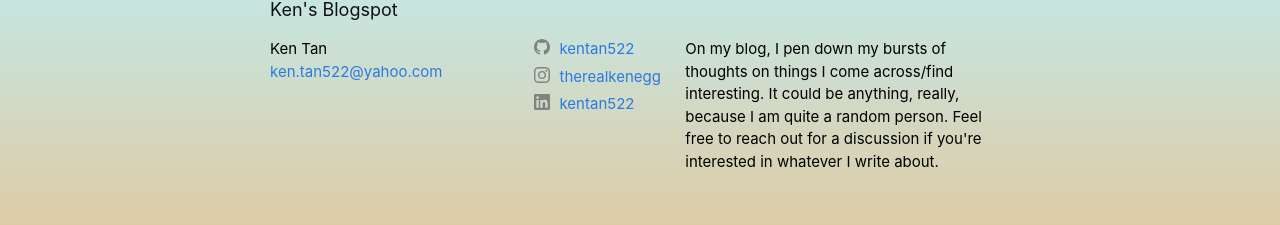
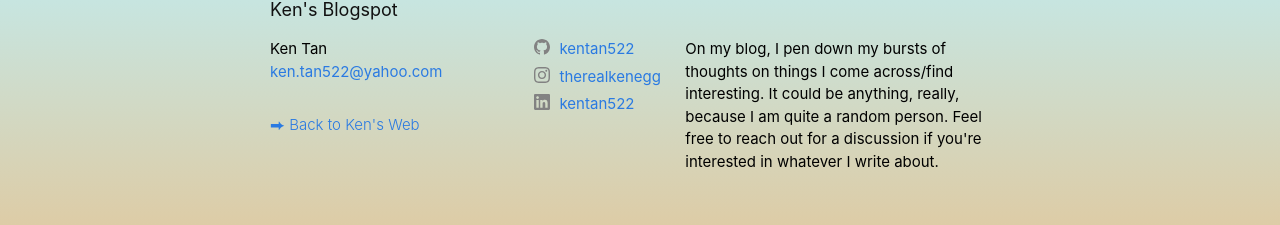
Before and after one commit to kentan522/myblogspot, a Jekyll site: the page built from index.markdown, in a window 1280 px wide. Shown: the part 667-892 px from the top of the page. Built offline with Jekyll 4.4.1, drawn with Linux system fonts in a browser that asks for light colours.

Commit message:
added functionality to return to home

```diff
--- a/_includes/footer.html
+++ b/_includes/footer.html
@@ -19,6 +19,7 @@
             <li><a class="u-email" href="mailto:{{ site.email }}">{{ site.email }}</a></li>
             {%- endif -%}
         </ul>
+        <a class="ken-main-page" href="https://kentan522.github.io/">⮕ Back to Ken's Web</a>
       </div>
 
       <div class="footer-col footer-col-2">
--- a/_includes/header.html
+++ b/_includes/header.html
@@ -4,6 +4,7 @@
     {%- assign default_paths = site.pages | map: "path" -%}
     {%- assign page_paths = site.header_pages | default: default_paths -%}
     <a class="site-title" rel="author" href="{{ "/" | relative_url }}">{{ site.title | escape }}</a>
+    <!-- <a class="ken-main-page" href="https://kentan522.github.io/">Ken's Web</a> -->
 
     {%- if page_paths -%}
       <nav class="site-nav">
--- a/assets/main.scss
+++ b/assets/main.scss
@@ -25,3 +25,14 @@
 .p-name {
 	color: black;
 }
+
+.ken-main-page {
+	font-size: 15px;
+	font-weight: 300;
+	line-height: 54px;
+	// letter-spacing: -1px;
+	// margin-bottom: 0;
+	// float: left;
+	// padding-left: 200px;
+	padding-left: 0px;
+}
```
Also changed, not shown: 8 other files.
